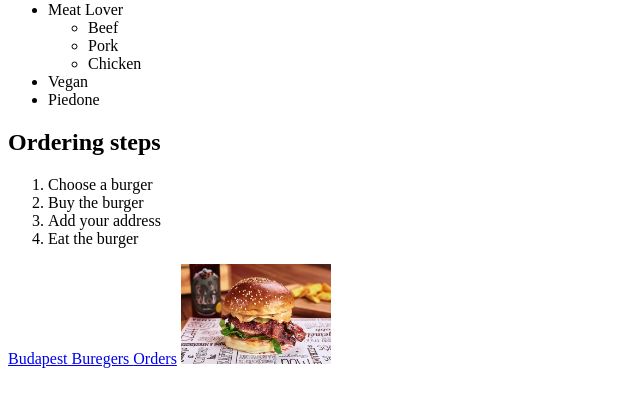
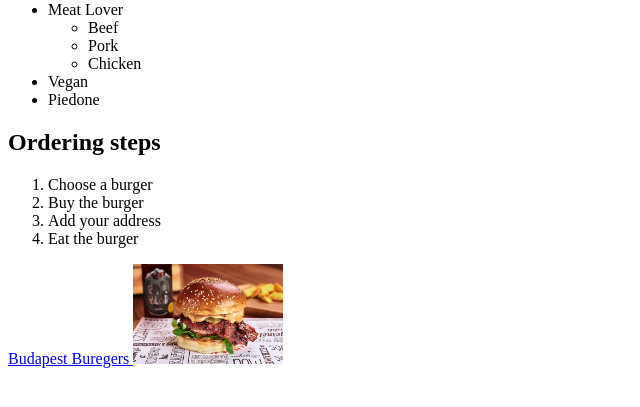
Before and after one commit to nusger/nusger.github.io, a plain HTML site: page index.html in a window 1280 px wide. Shown: the part 167-574 px from the top of the page, without its empty margins (0-640 px from the left). Drawn offline with Linux system fonts and the light colour scheme.

Commit message:
Init page.2

```diff
--- a/index.html
+++ b/index.html
@@ -47,7 +47,6 @@
     <a href="https://www.tripadvisor.com/Restaurants-g274887-zfd10907-Budapest_Central_Hungary-Hamburger.html">
         Budapest Buregers
     </a>
-    <a href="pages/orders.html">Orders</a>
     <a target="blank"
         href="https://www.tripadvisor.com/Restaurants-g274887-zfd10907-Budapest_Central_Hungary-Hamburger.html">
         <img width="150" src="img/burger.jpg" alt="Tasty Burger">
```
